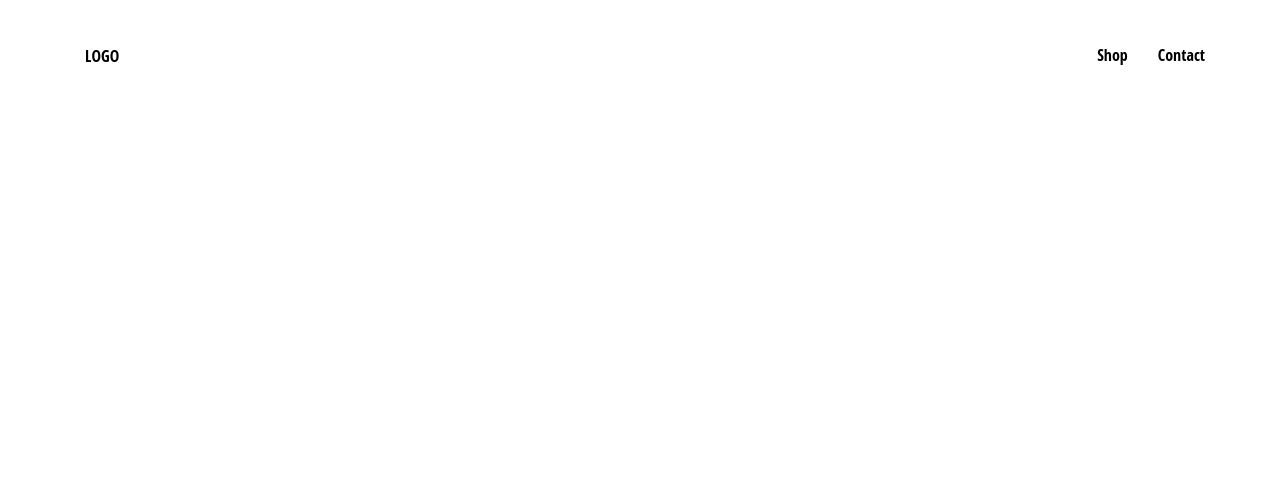
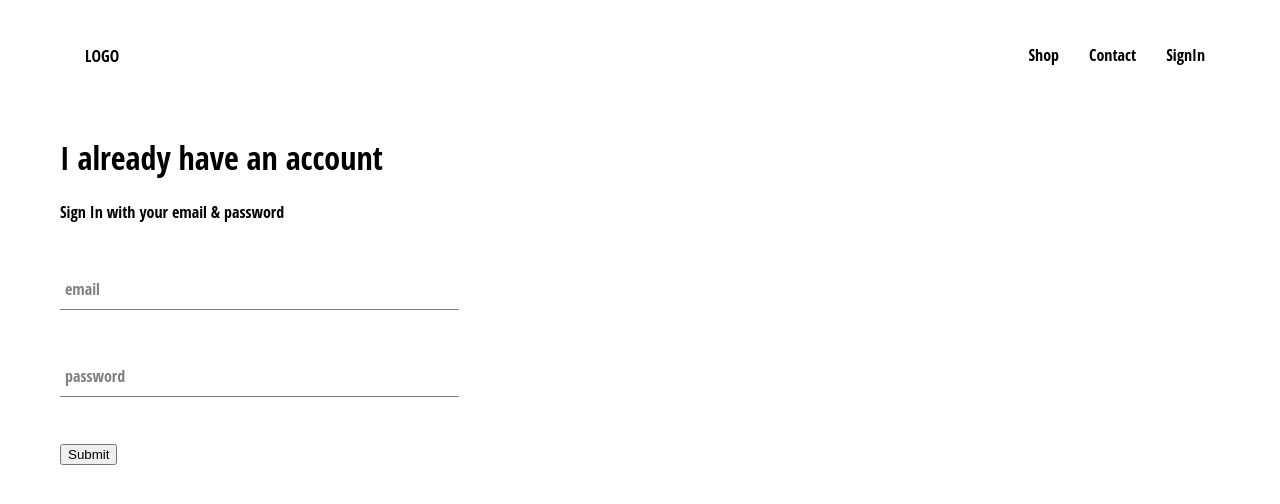
Before and after one commit to smfils1/crown-clothing, a React (Create React App) app: page /signin in a window 1280 px wide. Shown: the top 504 px of the page. Built offline with nearby package versions, Linux system fonts and the light colour scheme.

Commit message:
Added signIn page with email/password form

```diff
--- a/src/App.js
+++ b/src/App.js
@@ -4,6 +4,8 @@ import "./App.css";
 
 import HomePage from "./pages/Home/HomePage";
 import ShopPage from "./pages/Shop/ShopPage";
+import SignInOutPage from "./pages/SignInOut/SignInOutPage";
+
 import Header from "./components/Header/Header";
 
 import { Route, Switch } from "react-router-dom";
@@ -16,6 +18,7 @@ function App() {
             <Switch>
                 <Route exact path="/" component={HomePage}/>
                 <Route path="/shop" component={ShopPage}/>
+                <Route path="/signin" component={SignInOutPage}/>
             </Switch>
         </div>
     );
--- a/src/components/Header/Header.js
+++ b/src/components/Header/Header.js
@@ -15,6 +15,9 @@ const Header = () => {
                 <Link className="option" to="/contact">
                     Contact
                 </Link>
+                <Link className="option" to="/signin">
+                    SignIn
+                </Link>
             </div>
         </div>
     );
--- /dev/null
+++ b/src/components/Input/Input.js
@@ -0,0 +1,27 @@
+import React from "react";
+
+import "./Input.scss";
+
+const Input = ({ handleChange, label, ...otherProps }) => {
+    return (
+        <div className="group">
+            <input
+                className="form-input"
+                onChange={handleChange}
+                {...otherProps}
+            />
+            {label && (
+                <label
+                    className={`${
+                        otherProps.value.length ? "shrink" : ""
+                    } form-input-label`}
+                    htmlFor={label}
+                >
+                    {label}
+                </label>
+            )}
+        </div>
+    );
+};
+
+export default Input;
--- /dev/null
+++ b/src/components/Input/Input.scss
@@ -0,0 +1,54 @@
+$sub-color: grey;
+$main-color: black;
+
+@mixin shrinkLabel {
+  top: -14px;
+  font-size: 12px;
+  color: $main-color;
+}
+
+.group {
+  position: relative;
+  margin: 45px 0;
+
+  .form-input {
+    background: none;
+    background-color: white;
+    color: $sub-color;
+    font-size: 18px;
+    padding: 10px 10px 10px 5px;
+    display: block;
+    width: 100%;
+    border: none;
+    border-radius: 0;
+    border-bottom: 1px solid $sub-color;
+    margin: 25px 0;
+
+    &:focus {
+      outline: none;
+    }
+
+    &:focus ~ .form-input-label {
+      @include shrinkLabel();
+    }
+  }
+
+  input[type='password'] {
+    letter-spacing: 0.3em;
+  }
+
+  .form-input-label {
+    color: $sub-color;
+    font-size: 16px;
+    font-weight: normal;
+    position: absolute;
+    pointer-events: none;
+    left: 5px;
+    top: 10px;
+    transition: 300ms ease all;
+
+    &.shrink {
+      @include shrinkLabel();
+    }
+  }
+}
--- /dev/null
+++ b/src/components/SignIn/SignIn.js
@@ -0,0 +1,60 @@
+import React, { Component } from "react";
+
+import Input from "../Input/Input"
+import  "./SignIn.scss"
+
+
+export class SignIn extends Component {
+    state = {
+        email: "",
+        password: ""
+    };
+
+    handleSubmit = e => {
+        e.preventDefault();
+        this.setState({
+            email: "",
+            password: ""
+        });
+    };
+
+    handleInputChange = e => {
+        const { name, value } = e.target;
+        this.setState({
+            [name]: value
+        });
+    };
+
+    render() {
+        return (
+            <div className="sign-in">
+                <h1>I already have an account</h1>
+                <span>Sign In with your email & password</span>
+
+                <form>
+                    <Input
+                        type="email"
+                        label="email"
+                        name="email"
+                        value={this.state.email}
+                        id="email"
+                        required
+                        handleChange={this.handleInputChange}
+                    />
+                    <Input
+                        type="password"
+                        label="password"
+                        name="password"
+                        value={this.state.password}
+                        id="password"
+                        required
+                        handleChange={this.handleInputChange}
+                    />
+                    <input type="submit" value="Submit" />
+                </form>
+            </div>
+        );
+    }
+}
+
+export default SignIn;
--- /dev/null
+++ b/src/components/SignIn/SignIn.scss
@@ -0,0 +1,5 @@
+.sign-in {
+    width: 30vw;
+    display: flex;
+    flex-direction: column;
+  }
--- /dev/null
+++ b/src/pages/SignInOut/SignInOutPage.js
@@ -0,0 +1,14 @@
+import React from 'react'
+import SignIn from "../../components/SignIn/SignIn";
+
+import "./SignInOutPage.scss"
+
+const SignInOutPage = () => {
+    return (
+        <div>
+            <SignIn />
+        </div>
+    )
+}
+
+export default SignInOutPage
```
Also changed, not shown: src/pages/SignInOut/SignInOutPage.scss (added).
